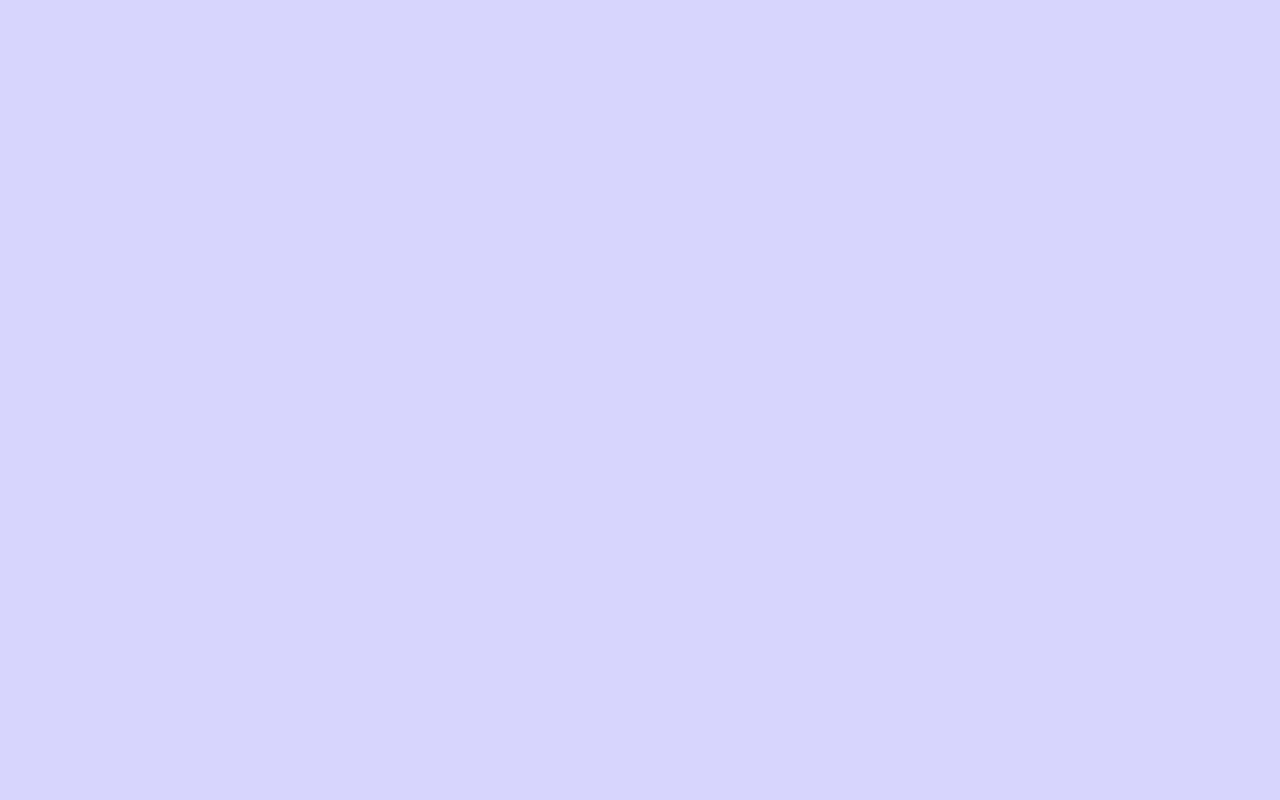
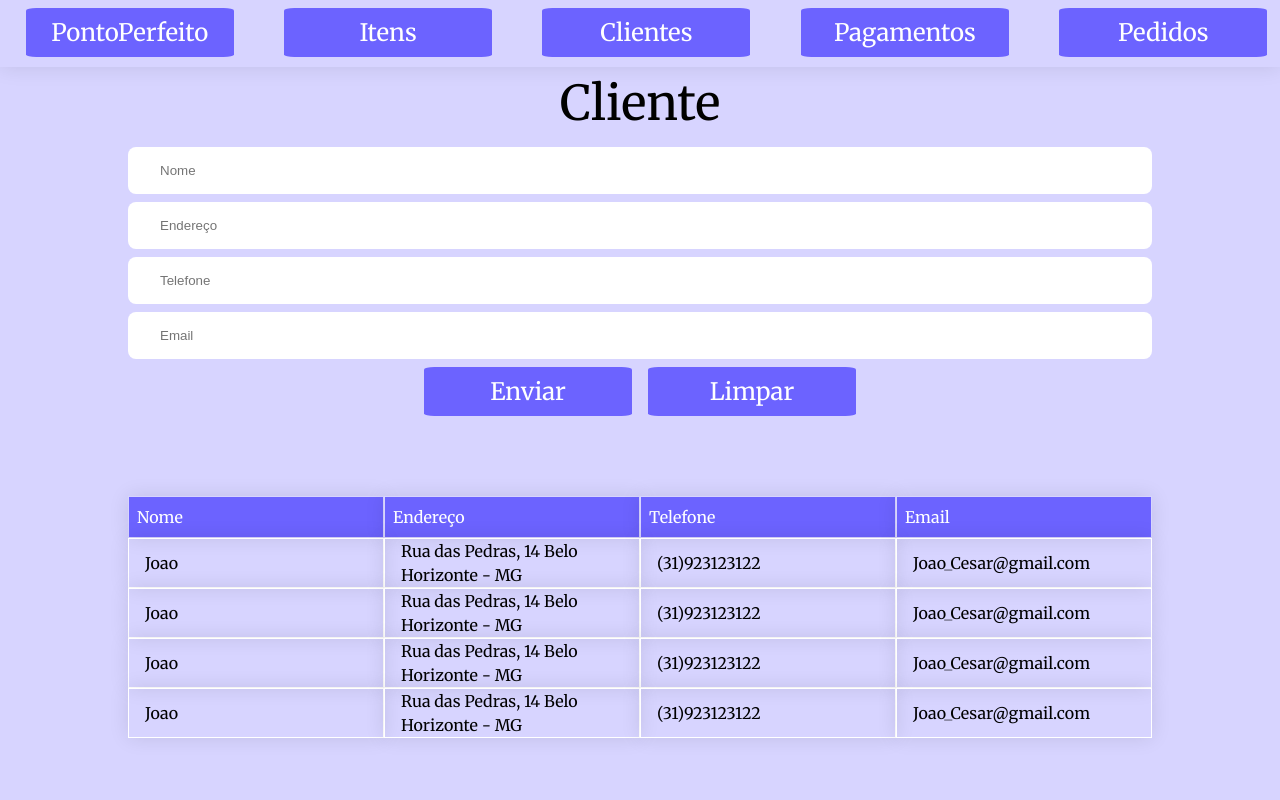
Before and after one commit to FVitorr/trab_bdI_pp, a React (Vite) app: page /clientes in a window 1280 px wide. Before the commit this address had no page. Shown: the top 800 px of the page. Built offline with nearby package versions, Linux system fonts and the light colour scheme.

Commit message:
Rota cliente finalizada

```diff
--- a/src/components/Cliente/styles.ts
+++ b/src/components/Cliente/styles.ts
@@ -1,45 +1,26 @@
 import styled, {css} from "styled-components";
 
 export const Container = styled.div`
-  margin: 50px 20px;
-  background-color: #FFFFFF;
-  width: 320px;
-  max-width: 320px;
-  height: 423px;
-  max-height: 423px;
-
-  box-shadow: 0px 0px 20px rgba(0,0,0,0.1);
-  background-color: #FFFFFF;
-
+  /* margin-top: 1rem; */
+  width: 80%;
   display: flex;
   flex-direction: column;
+  justify-content: center;
+  align-items: center
 `;
 
 export const InfoCliente = styled.div`
+  display: grid;
+  grid-template-columns: 1fr 1fr 1fr 1fr;
   width: 100%;
-  padding: 30px;
-  background-color: #FFFFFF;
-  max-height: 50%;
-  height: 50%;
-  gap: 20px;
 
-  display: flex;
-  flex-direction: column;
-  align-items: flex-start;
-  font-size: 17px;
+  text-align:left;
+  /* gap:1rem; */
   >p{
-    color: #2B2B2B;
-  }
-  >div{
-    color: #2B2B2B;
-    /* display: flex; */
-    justify-content: space-between;
-    >p{
-
-    margin: 0;
-  }
-
-    font-size: 18px;
-    font-weight: bold;
+    border:1px solid white;
+    box-shadow: 0px 0px 20px rgba(0,0,0,0.1);
+    padding-left: 1rem;
+    display:flex;
+    align-items: center;
   }
 `;
--- a/src/components/Clientes/index.tsx
+++ b/src/components/Clientes/index.tsx
@@ -1,11 +1,15 @@
 import React, { useEffect, useState } from "react";
 
-import { Container, Formulario } from "./styles";
+import { Container, Formulario, Descriptions } from "./styles";
+import Cliente from "../Cliente";
 import Header from "../Header/index";
-import PedidosAbertos from "../PedidosAbertos/index";
+import Footer from "../Footer";
+
+
 
 const Clientes: React.FC = () => {
   return (
+    <>
     <Container>
       <Header />
       <Formulario>
@@ -19,7 +23,23 @@ const Clientes: React.FC = () => {
         <button>Limpar</button>
         </div>
       </Formulario>
+
+      <Descriptions>
+        <p>Nome</p>
+        <p>Endereço</p>
+        <p>Telefone</p>
+        <p>Email</p>
+      </Descriptions>
+
+
+
+      <Cliente name={"Joao"} email={"Joao_Cesar@gmail.com"} endereco={"Rua das Pedras, 14 Belo Horizonte - MG"} telefone={"(31)923123122"} />
+      <Cliente name={"Joao"} email={"Joao_Cesar@gmail.com"} endereco={"Rua das Pedras, 14 Belo Horizonte - MG"} telefone={"(31)923123122"} />
+      <Cliente name={"Joao"} email={"Joao_Cesar@gmail.com"} endereco={"Rua das Pedras, 14 Belo Horizonte - MG"} telefone={"(31)923123122"} />
+      <Cliente name={"Joao"} email={"Joao_Cesar@gmail.com"} endereco={"Rua das Pedras, 14 Belo Horizonte - MG"} telefone={"(31)923123122"} />
     </ Container>
+    <Footer />
+    </>
   );
 };
 
--- a/src/components/Clientes/styles.ts
+++ b/src/components/Clientes/styles.ts
@@ -8,6 +8,8 @@ export const Container = styled.div`
   height: 100%;
   display: flex;
   flex-direction: column;
+  align-items: center;
+  color: black;
 `;
 
 export const Formulario = styled.div`
@@ -17,6 +19,7 @@ export const Formulario = styled.div`
   flex-direction: column;
   align-items: center;
   justify-content: center;
+  width: 100%;
 
   >p{
     font-size: 3rem;
@@ -50,6 +53,26 @@ export const Formulario = styled.div`
         background: #594fff;
       }
     }
-
   }
 `;
+
+export const Descriptions = styled.div`
+  margin-top:2rem;
+  display:grid;
+  grid-template-columns:1fr 1fr 1fr 1fr;
+  text-align:left;
+
+
+
+  width:80%;
+  /* gap:1rem; */
+
+
+  >p{
+    border:1px solid #D7D4FF;
+    box-shadow: 0px 0px 20px rgba(0,0,0,0.1);
+    padding: 0.5rem;
+    background-color:#6C63FF;
+    color:white;
+  }
+`;
--- a/src/components/Header/index.tsx
+++ b/src/components/Header/index.tsx
@@ -8,9 +8,9 @@ const Header: React.FC = () => {
 
   return (
     <Container>
-      <Link to="/"><button>PontoPerfeito</button></Link>
+        <Link to="/"><button>PontoPerfeito</button></Link>
         <button>Itens</button>
-        <button>Clientes</button>
+        <Link to="/clientes"><button>Clientes</button></Link>
         <button>Pagamentos</button>
         <Link to="/pedidos"><button>Pedidos</button></Link>
     </ Container>
--- a/src/routes.tsx
+++ b/src/routes.tsx
@@ -3,6 +3,7 @@ import { BrowserRouter, Route, Routes   } from "react-router-dom";
 
 import Pedidos from "./components/Pedidos/index";
 import Main from "./components/Main/index";
+import Clientes from "./components/Clientes";
 
 const Appl: React.FC = () => {
    return(
@@ -10,6 +11,7 @@ const Appl: React.FC = () => {
             <Routes>
                 <Route path="/" element = { <Main /> }   exact />
                 <Route path="/pedidos" element = { <Pedidos /> }   />
+                <Route path="/clientes" element = { <Clientes /> }   />
             </Routes>
         </BrowserRouter>
    )
```
Lines whose indentation alone changed are shown as unchanged.
